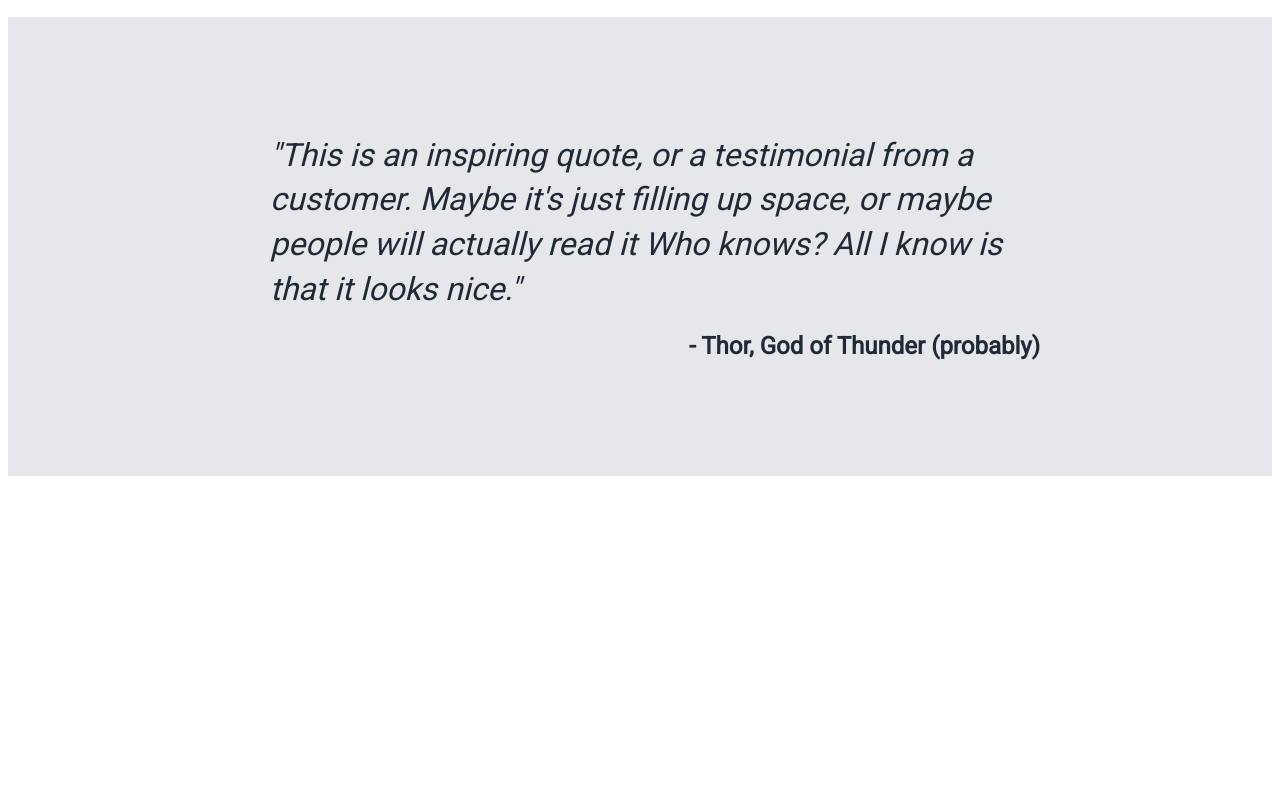
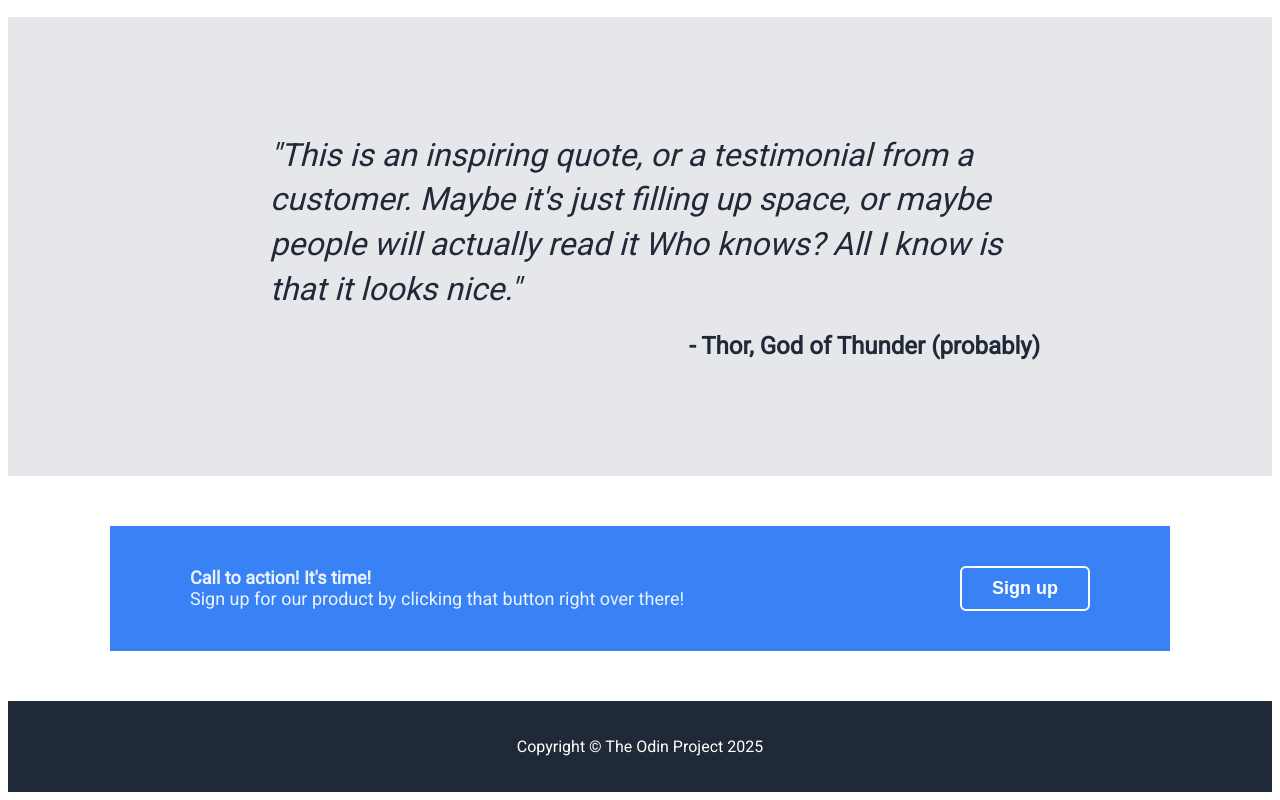
Before and after one commit to Mvfffin/Landing-Page, a plain HTML site: page index.html in a window 1280 px wide. Shown: the part 959-1759 px from the top of the page. Before the commit the page ends 1443 px from the top, so only its background shows below. Drawn offline with Linux system fonts and the light colour scheme.

Commit message:
assisignment done

```diff
--- a/index.html
+++ b/index.html
@@ -67,4 +67,20 @@
         </figure>
         </section>
     </body>
+
+<section class="cta-section">
+    <div class="cta-content">  <div class="cta-text">
+            <h3>Call to action! It's time!</h3>
+            <p>Sign up for our product by clicking that button right over there!</p>
+        </div>
+
+        <div class="cta-button-container">
+            <button type="button" class="cta-button">Sign up</button>
+        </div>
+
+    </div> </section>
+
+    <footer>
+    <p>Copyright © The Odin Project 2025</p> </footer>
+
 </html>
--- a/style.css
+++ b/style.css
@@ -178,3 +178,70 @@ nav a:hover {
     text-align: right;
     padding-right: 10px;
 }
+
+.cta-section {
+    padding: 50px 0;
+    display: flex;
+    justify-content: center;
+    flex-direction: column
+}
+
+.cta-content {
+    background-color: #3882F6;
+    color: #FFF;
+    padding: 40px 80px;
+    border-radius: 8;
+    display: flex;
+    justify-content: space-between;
+    align-items: center;
+    max-width: 900px;
+    width: 90%;
+    margin: 0 auto;
+    gap: 20px;
+}
+
+.cta-title {
+    flex: 1;
+}
+
+.cta-text h3 {
+    font-size: 18px;
+    margin-bottom: 0;
+    margin-top: 0;
+    opacity: 0.9;
+}
+
+
+
+.cta-text p {
+    font-size: 18px;
+    margin-top: 0;
+    margin-bottom: 0;
+    opacity: 0.9; /* Makes sub-text slightly less prominent */
+}
+
+
+.cta-button {
+    background-color: #3882F6; /* Same blue as the container background */
+    color: #FFF; /* White text */
+    border: 2px solid #FFF; /* White border */
+    padding: 10px 30px; /* Padding inside the button */
+    border-radius: 6px; /* Rounded corners for the button */
+    font-size: 18px;
+    font-weight: bold;
+    text-decoration: none; /* In case you ever change it to an <a> tag */
+    cursor: pointer; /* Indicates it's clickable */
+    transition: background-color 0.3s ease, color 0.3s ease; /* Smooth hover effect */
+}
+
+.cta-button:hover {
+    background-color: #FFF; /* Example hover: white background */
+    color: #3882F6; /* Example hover: blue text */
+}
+
+footer {
+    background-color: #1F2937; /* Dark background color */
+    color: white;              /* White text color */
+    text-align: center;        /* Center the text */
+    padding: 20px 0;           /* 20px padding top and bottom, 0px left and right */
+}
```
